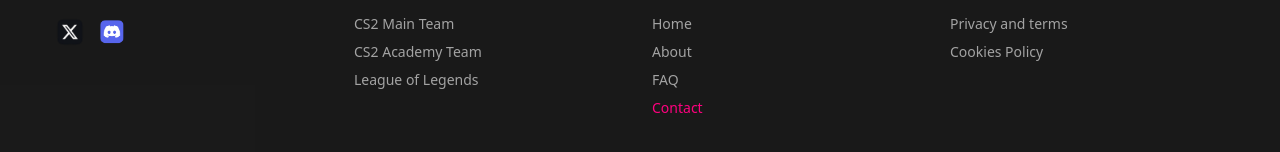
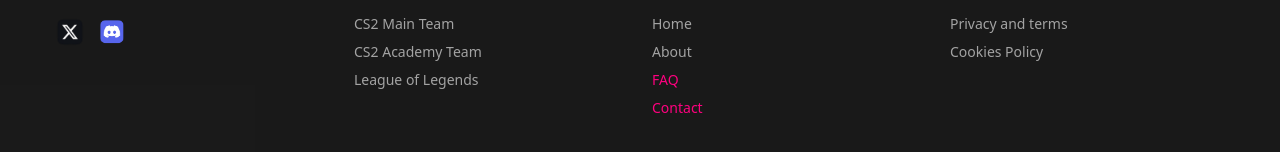
Before and after one commit to emrikrellmar/jinxesport.se, a React (Vite) app: page /contact in a window 1280 px wide. Shown: the part 1948-2100 px from the top of the page. Built offline with nearby package versions, Linux system fonts and the light colour scheme; no server answers.

Commit message:
refactor(faq): embed FAQ in Contact page, remove standalone FAQ route, update footer link

```diff
--- a/src/App.tsx
+++ b/src/App.tsx
@@ -11,7 +11,7 @@ import TeamsOverviewPage from './pages/TeamsOverviewPage';
 import AboutPage from './pages/AboutPage';
 import ContactPage from './pages/ContactPage';
 import GDPRPage from './pages/GDPRPage';
-import FAQPage from './pages/FAQPage';
+// FAQ moved into Contact page; standalone FAQPage removed
 import { academyRoster, mainRoster, leagueRoster } from './data/rosters';
 
 const App = () => {
@@ -64,7 +64,7 @@ const App = () => {
           />
           <Route path="/about" element={<AboutPage />} />
           <Route path="/gdpr" element={<GDPRPage />} />
-          <Route path="/faq" element={<FAQPage />} />
+          {/* FAQ is now embedded on the Contact page at /contact#faq */}
           <Route path="/cookies" element={<CookiesPage />} />
           <Route path="/contact" element={<ContactPage />} />
           <Route path="*" element={<NotFoundPage />} />
--- a/src/components/Footer.tsx
+++ b/src/components/Footer.tsx
@@ -47,7 +47,7 @@ const Footer = () => {
                     </NavLink>
                   </li>
                   <li>
-                    <NavLink to="/teams/lol" className={({ isActive }) => (isActive ? 'text-fuchsia' : 'text-white/60')}>
+                    <NavLink to="/teams/league" className={({ isActive }) => (isActive ? 'text-fuchsia' : 'text-white/60')}>
                       League of Legends
                     </NavLink>
                   </li>
@@ -69,7 +69,7 @@ const Footer = () => {
                     </NavLink>
                   </li>
                   <li>
-                    <NavLink to="/faq" className={({ isActive }) => (isActive ? 'text-fuchsia' : 'text-white/60')}>
+                    <NavLink to="/contact#faq" className={({ isActive }) => (isActive ? 'text-fuchsia' : 'text-white/60')}>
                       FAQ
                     </NavLink>
                   </li>
--- a/src/pages/ContactPage.tsx
+++ b/src/pages/ContactPage.tsx
@@ -67,7 +67,7 @@ const ContactPage = () => (
       </div>
     </section>
 
-    <section>
+    <section id="faq">
       <FAQPage />
     </section>
   </div>
```
